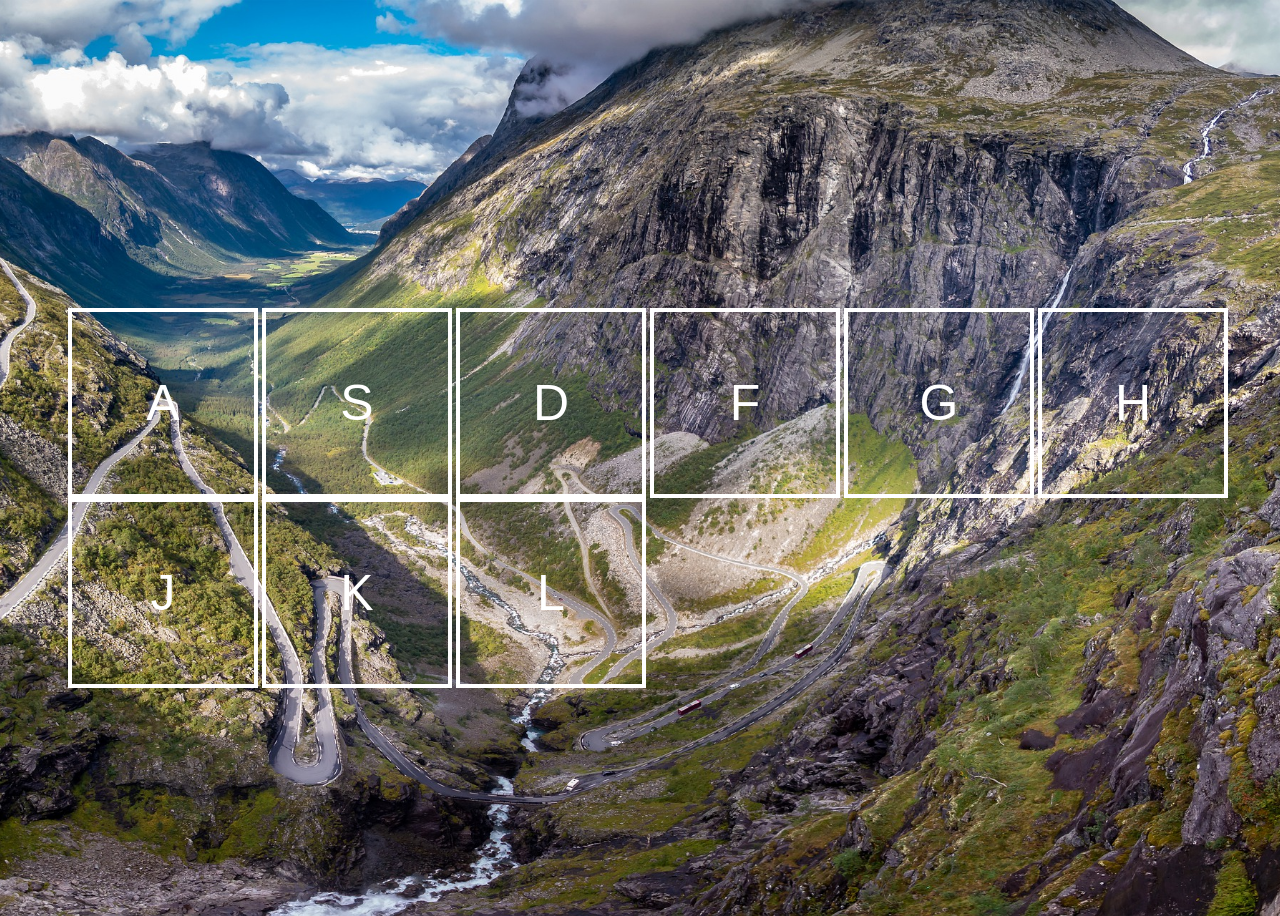
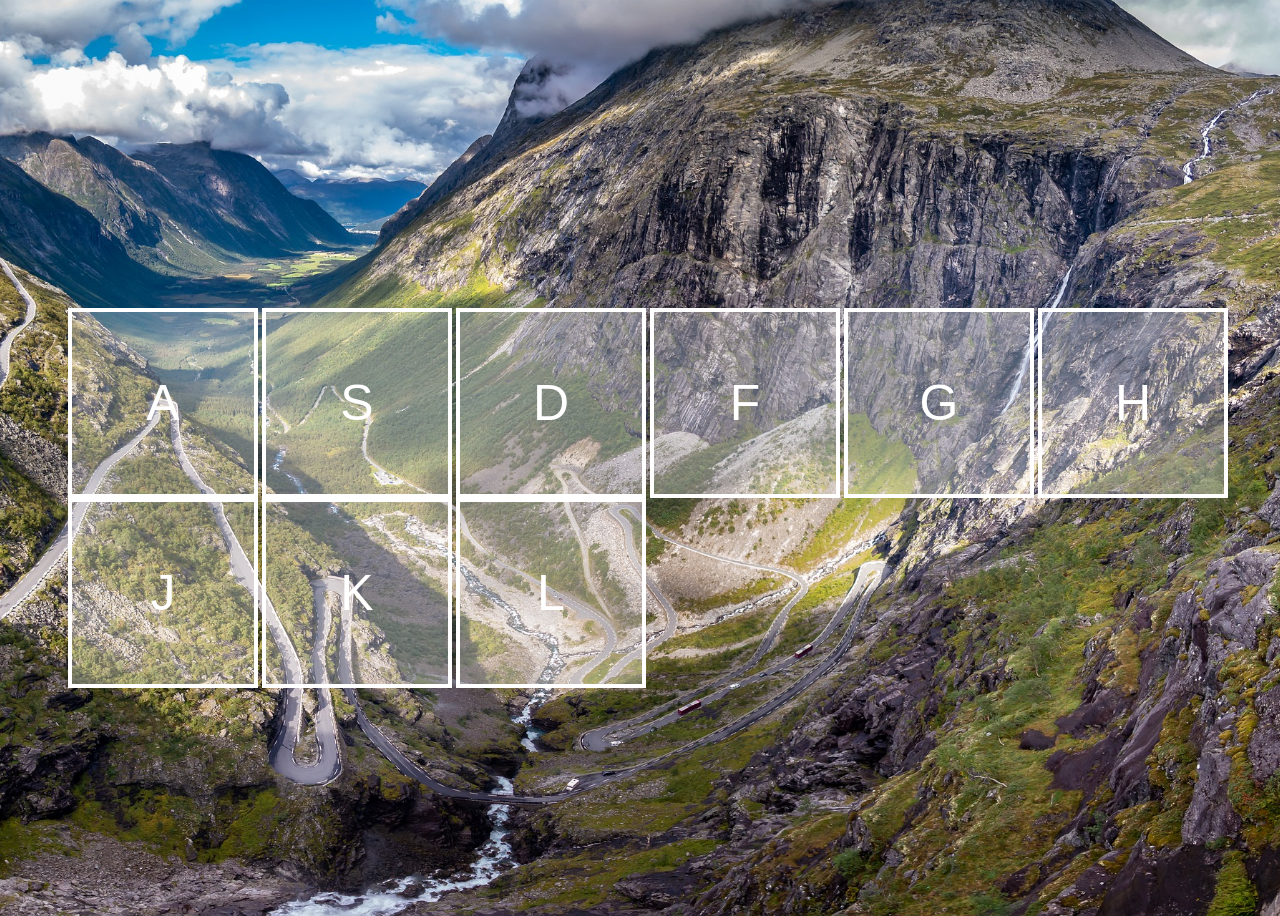
Before and after one commit to Natalia2409/HW-10, a plain HTML site: page index.html in a window 1280 px wide. Drawn offline with Linux system fonts and the light colour scheme.

Commit message:
Update style.css

```diff
--- a/css/style.css
+++ b/css/style.css
@@ -1,7 +1,7 @@
 button {
 	width: 190px;
 	height: 190px;
-	background: transparent;
+	background: rgba(255, 255, 255, 0.3);
 	font-size: 50px;
 	color: white;
 	border: 4px solid white;
```
